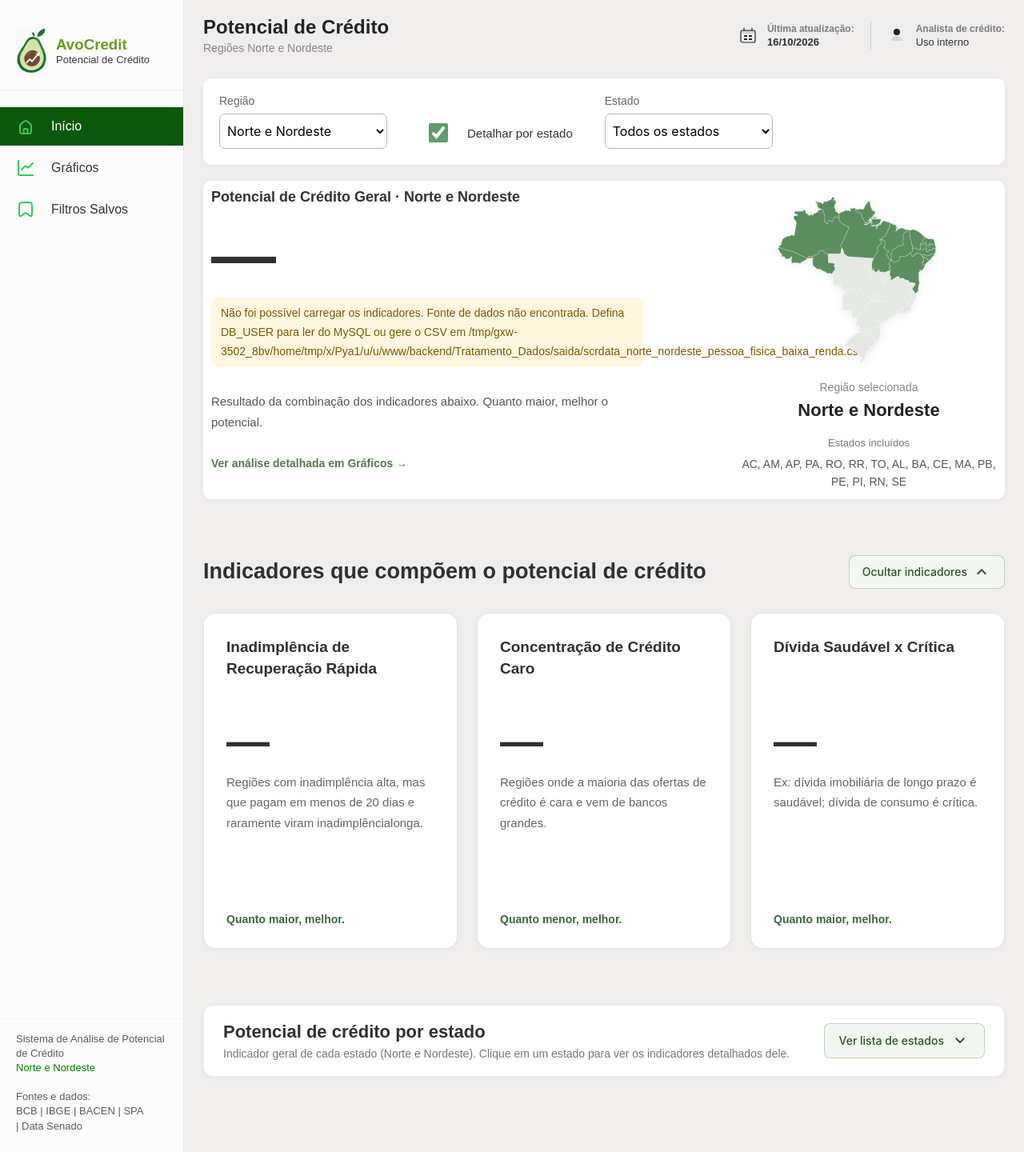
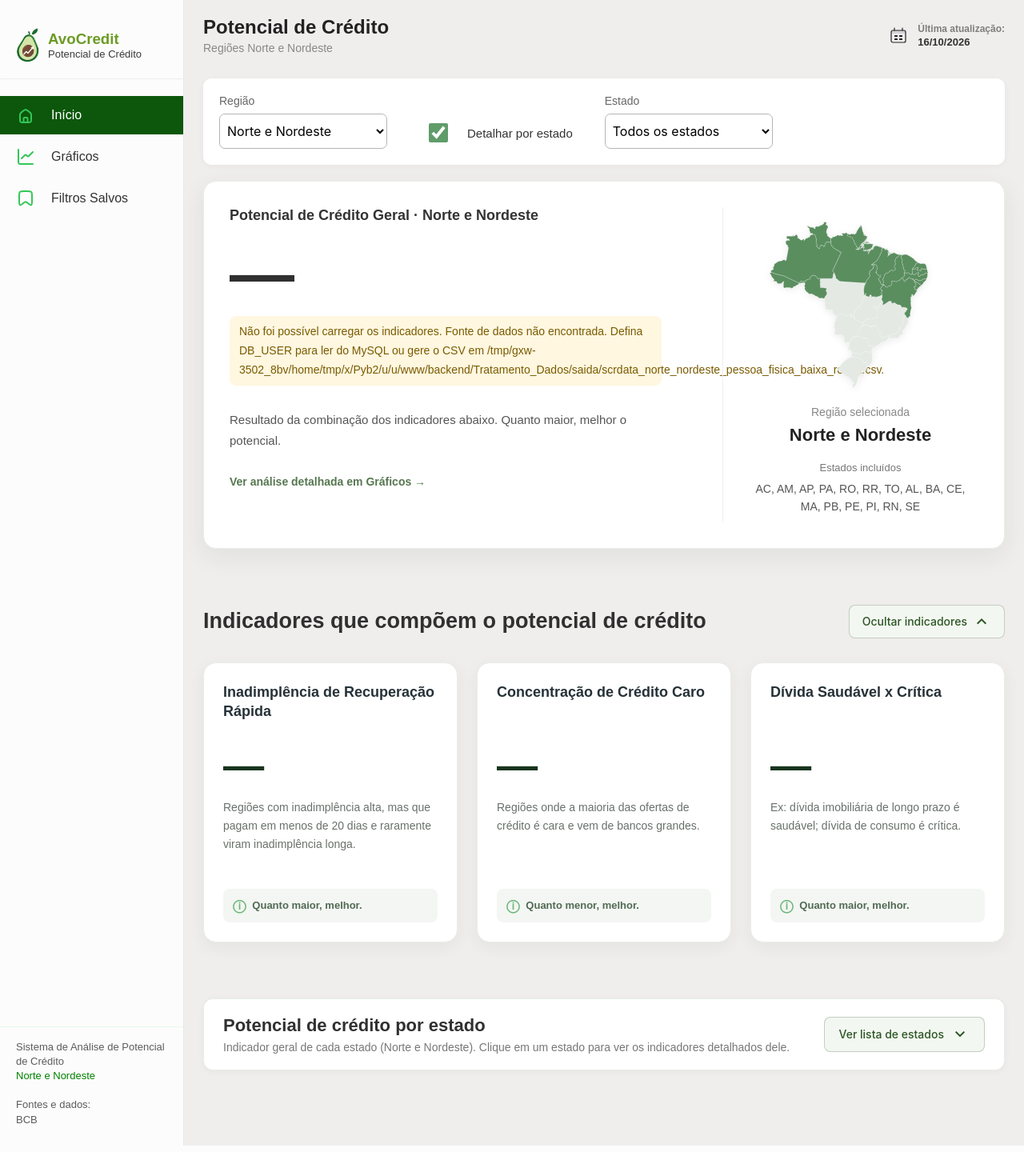
Before and after one commit to fatec-sjc-404-team/API-DSM-1SEMESTRE-2026, a Flask app: page / in a window 1280 px wide. Shown: the whole page at 80% size. Run offline with Flask 3, Linux system fonts and the light colour scheme.

Commit message:
feat/FC404-227_uniformização-do-site (#97)
Co-authored-by: Copilot <223556219+Copilot@users.noreply.github.com>
Co-authored-by: iago lima <iagolimasenai@gmail.com>

```diff
--- a/backend/static/css/filtros.css
+++ b/backend/static/css/filtros.css
@@ -80,7 +80,11 @@
   min-width: 900px;
 }
 
-.tabela-filtros-salvos thead tr,
+.tabela-filtros-salvos thead tr {
+  color: #868da0;
+  border-bottom: none;
+}
+
 .tabela-base-dados thead tr {
   color: #868da0;
   border-bottom: 1px solid #e9edf2;
--- a/backend/static/css/graficos.css
+++ b/backend/static/css/graficos.css
@@ -170,7 +170,7 @@
   align-items: center;
   gap: 12px;
   padding-top: 12px;
-  border-top: 1px solid #f1f5f9; /* Linha sutil separando as seções */
+  border-top: none;
 }
 
 .linha-salvar label {
--- a/backend/static/css/index.css
+++ b/backend/static/css/index.css
@@ -66,14 +66,13 @@
 .hero {
   display: grid;
   grid-template-columns: 1.8fr 320px;
-  gap: 100px;
+  gap: 48px;
   margin-bottom: 70px;
   background-color: white;
-  border: none;
-  border-radius: 10px;
-  padding: 10px;
-  padding-bottom: 10px;
-  box-shadow: 0 2px 8px rgba(0, 0, 0, 0.04);
+  border: 1px solid #e8ede7;
+  border-radius: 16px;
+  padding: 32px;
+  box-shadow: 0 10px 30px rgba(44, 85, 36, 0.08);
 }
 
 .card-header-linha {
@@ -141,6 +140,8 @@
   flex-direction: column;
   align-items: center;
   text-align: center;
+  border-left: 1px solid #edf0ec;
+  padding: 8px 8px 8px 32px;
 }
 
 .mapa-container {
@@ -309,7 +310,7 @@
 
 .cards {
   display: grid;
-  grid-template-columns: repeat(3, 1fr);
+  grid-template-columns: repeat(3, minmax(0, 1fr));
   gap: 24px;
   transition: opacity 0.2s ease;
 }
@@ -320,59 +321,65 @@
 
 .indicator-card {
   background: #fff;
-  border: 1px solid #e2e8e2;
-  border-radius: 15px;
-  padding: 28px;
-  box-shadow: 0 2px 8px rgba(0, 0, 0, 0.04);
+  border: 1px solid #e8ede7;
+  border-radius: 16px;
+  padding: 24px;
+  box-shadow: 0 6px 20px rgba(44, 85, 36, 0.06);
   display: flex;
   flex-direction: column;
-  transition: 0.2s ease;
-  min-height: 420px;
+  transition: transform 0.2s ease, box-shadow 0.2s ease, border-color 0.2s ease;
+  min-height: 350px;
 }
 
 .indicator-card:hover {
   transform: translateY(-3px);
-  border-color: #bcd6be;
-  box-shadow: 0 4px 12px rgba(0, 0, 0, 0.07);
+  border-color: #cdddc5;
+  box-shadow: 0 12px 26px rgba(44, 85, 36, 0.11);
 }
 
 .indicator-card h3 {
-  font-size: 19px;
-  font-weight: 600;
-  line-height: 1.45;
-  min-height: 82px;
-  margin-bottom: 22px;
-  color: #303030;
+  font-size: 18px;
+  font-weight: 650;
+  line-height: 1.35;
+  min-height: 58px;
+  margin: 0 0 8px;
+  color: #263238;
 }
 
 .indicator-card strong {
-  font-size: 54px;
+  font-size: clamp(42px, 4vw, 52px);
   font-weight: 700;
   line-height: 1;
-  color: #303030;
-  margin-bottom: 12px;
-}
-
-.indicator-card span {
-  display: block;
-  font-size: 15px;
-  font-weight: 600;
-  color: #008a17;
-  margin-bottom: 22px;
+  color: #19351e;
+  margin: 12px 0 16px;
 }
 
 .indicator-card p {
-  font-size: 15px;
-  line-height: 1.7;
-  color: #666;
+  font-size: 14px;
+  line-height: 1.65;
+  color: #68716b;
   margin-bottom: auto;
 }
 
 .indicator-card small {
   margin-top: 22px;
-  font-size: 14px;
+  min-height: 42px;
+  display: flex;
+  align-items: center;
+  width: 100%;
+  padding: 9px 12px;
+  border-radius: 8px;
+  background: #f3f6f2;
+  font-size: 13px;
   font-weight: 600;
-  color: #406446;
+  color: #526a55;
+}
+
+.indicator-card small::before {
+  content: "ⓘ";
+  margin-right: 8px;
+  color: #69b578;
+  font-size: 16px;
 }
 
 /* Aviso do card de potencial (carregando, erro, sem dados) */
@@ -558,6 +565,9 @@
 
   .map-card {
     width: 100%;
+    border-left: none;
+    border-top: 1px solid #edf0ec;
+    padding: 24px 8px 8px;
   }
 
   .mapa-container {
@@ -596,7 +606,7 @@
 
   .indicator-card h3 {
     min-height: auto;
-    margin-bottom: 12px;
+    margin-bottom: 8px;
     font-size: 17px;
   }
 
@@ -611,7 +621,7 @@
   }
 
   .indicator-card small {
-    margin-top: 10px;
+    margin-top: 12px;
     font-size: 13px;
   }
 
--- a/backend/static/js/filtros-salvos.js
+++ b/backend/static/js/filtros-salvos.js
@@ -35,7 +35,7 @@ document.addEventListener('DOMContentLoaded', () => {
   function exibirMensagem(mensagem) {
     corpo.replaceChildren();
     const celula = corpo.insertRow().insertCell();
-    celula.colSpan = 8;
+    celula.colSpan = 7;
     celula.textContent = mensagem;
   }
 
@@ -251,7 +251,6 @@ document.addEventListener('DOMContentLoaded', () => {
         filtro.estado || 'Todos',
         descreverPeriodo(filtro.periodo),
         tipos[filtro.tipo_divida] || 'Todos',
-        'Todos',
         formatarCriacao(filtro.criado_em),
       ];
       valores.forEach((valor) => { linha.insertCell().textContent = valor; });
--- a/backend/templates/base.html
+++ b/backend/templates/base.html
@@ -17,9 +17,9 @@
   <body>
     <header class="mobile-nav-bar">
       <div class="mobile-brand">
-        <img src="{{ url_for('static', filename='images/avocredit-logo.png') }}"
+        <img src="{{ url_for('static', filename='images/avocredit-logo-icon.png') }}"
              alt="avocredit"
-             style="width: 32px">
+             style="width: 25px; height: 36px; object-fit: contain">
         <span class="mobile-brand-title">AvoCredit</span>
       </div>
       <button type="button" class="btn-menu-mobile" id="btn-menu-mobile" aria-label="Abrir menu de navegação">
@@ -30,9 +30,9 @@
     <div class="app-layout">
       <aside class="sidebar">
         <div style="display: flex; margin: 20px; align-items: center; gap: 10px;">
-          <img src="{{ url_for('static', filename='images/avocredit-logo.png') }}"
+          <img src="{{ url_for('static', filename='images/avocredit-logo-icon.png') }}"
                alt="avocredit"
-               style="width: 40px">
+               style="width: 30px; height: 43px; object-fit: contain">
           <div>
             <h3 style="color: rgb(107, 155, 36);">AvoCredit</h3>
             <p style="color: rgb(59, 59, 59); font-size: small;">Potencial de Crédito</p>
@@ -75,11 +75,7 @@
           <p style="color: green;">Norte e Nordeste</p>
           <br>
           <p>Fontes e dados:</p>
-          <p>
-            BCB | IBGE | BACEN | SPA
-            <br>
-            | Data Senado
-          </p>
+          <p>BCB</p>
         </footer>
       </aside>
       <div class="content-container">
@@ -96,15 +92,6 @@
                 <div>
                   <h4>Última atualização:</h4>
                   <p><b>16/10/2026</b></p>
-                </div>
-              </div>
-              <hr class="divisor">
-              <div class="header-info-item">
-                <img src="{{ url_for('static', filename=('images/User_duotone.svg')) }}"
-                     alt="user">
-                <div>
-                  <h4><b>Analista de crédito:</b></h4>
-                  <p>Uso interno</p>
                 </div>
               </div>
             </div>
--- a/backend/templates/filtros_salvos.html
+++ b/backend/templates/filtros_salvos.html
@@ -31,13 +31,12 @@
           <th>Estado(s)</th>
           <th>Período</th>
           <th>Tipo de dívida</th>
-          <th>Apostas / Bets</th>
           <th>Criado em</th>
           <th>Ações</th>
         </tr>
       </thead>
       <tbody>
-        <tr><td colspan="8">Carregando filtros salvos...</td></tr>
+        <tr><td colspan="7">Carregando filtros salvos...</td></tr>
       </tbody>
     </table>
     </div>
--- a/backend/templates/index.html
+++ b/backend/templates/index.html
@@ -79,7 +79,7 @@
         <strong data-valor>—</strong>
         <p>
           Regiões com inadimplência alta, mas que pagam em menos de 20 dias e raramente viram
-          inadimplêncialonga.
+          inadimplência longa.
         </p>
         <small>Quanto maior, melhor.</small>
       </article>
```
